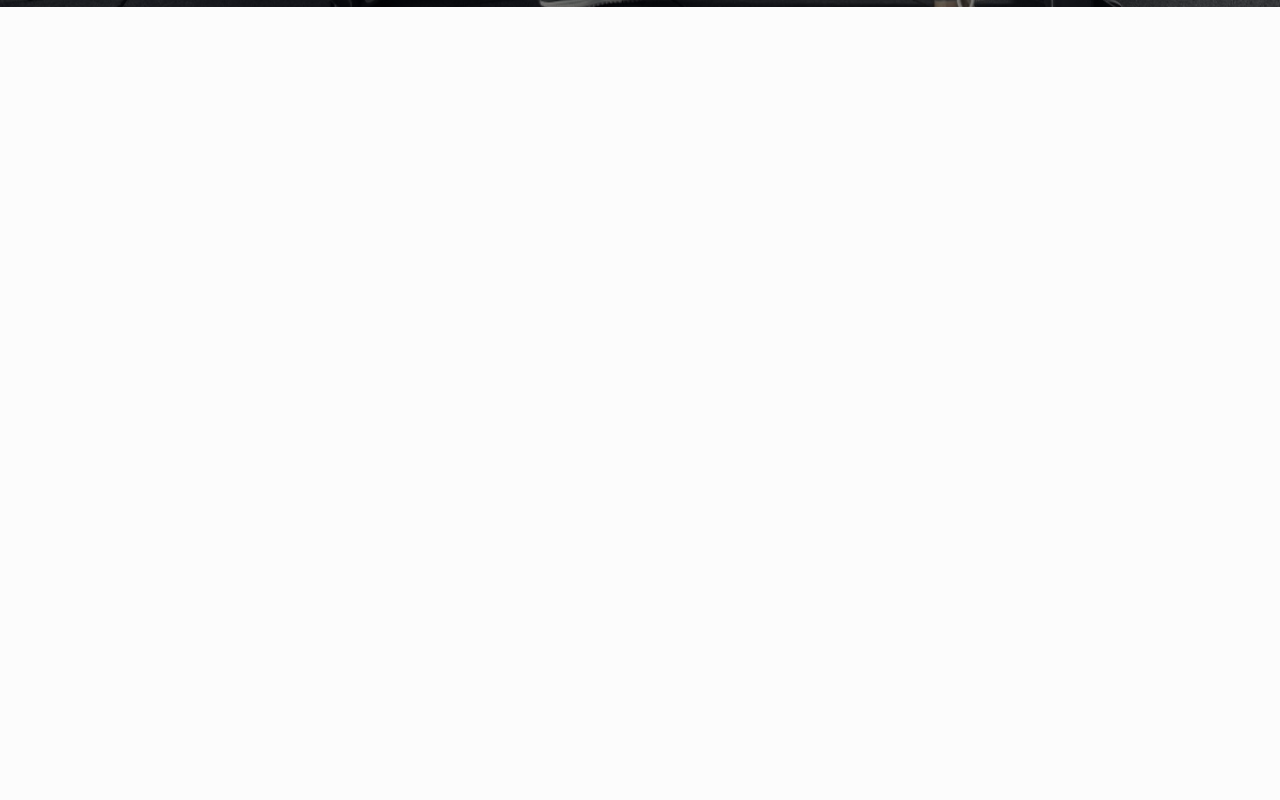
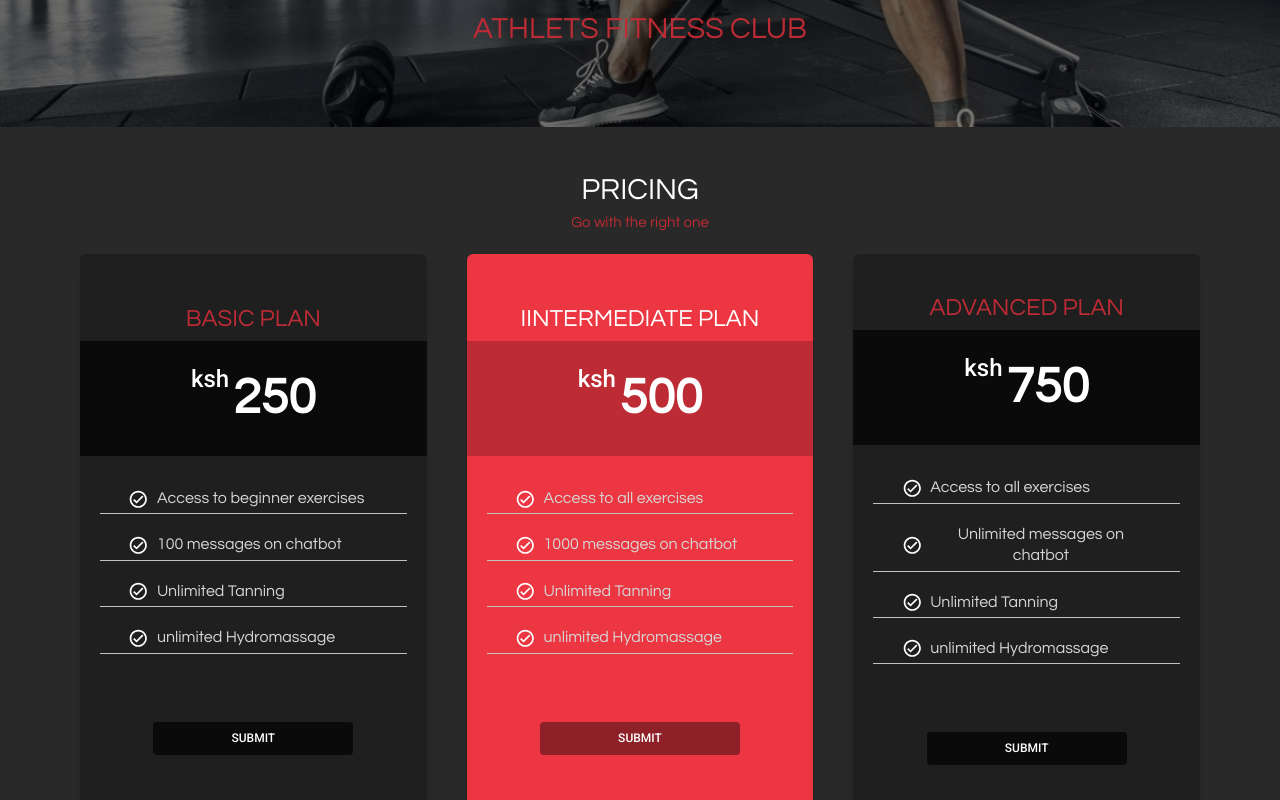
Before and after one commit to rightson1/Adrian, a Next.js app: page / in a window 1280 px wide. Shown: the part 1600-2400 px from the top of the page. Before the commit the page ends 1607 px from the top, so only its background shows below. Built offline with nearby package versions, Linux system fonts and the light colour scheme; no server answers; a web font is replaced by a local one.

Commit message:
create 3 files and update 3 files

```diff
--- /dev/null
+++ b/components/Contact.jsx
@@ -0,0 +1,51 @@
+import React from "react";
+import { useGlobalProvider } from "../utils/themeContext";
+import { Box, Grid, Typography, Button } from "@mui/material";
+
+const Contact = () => {
+    const { colors } = useGlobalProvider()
+    return <Box bgcolor={colors.black[600]} className="pt-10 pb-[100px] px-10">
+        <Grid container spacing={5}>
+            <Grid item xs={12} md={6} className="flex flex-col  gap-6">
+                <Typography color={"white"} variant="h3" fontFamily="Questrial" className="">
+                    KEEP IN TOUCH
+                </Typography>
+                <div className="flex flex-col gap-2">
+                    <Typography color={"white"} variant="h5" fontFamily="Questrial" className=" ">
+                        Name
+                    </Typography>
+                    <input type="text" id="name" className=" p-2 outline-none w-full " />
+                </div>
+                <div className="flex flex-col gap-2">
+                    <Typography color={"white"} variant="h5" fontFamily="Questrial" className=" ">
+                        Email
+                    </Typography>
+                    <input type="text" id="name" className=" p-2 outline-none w-full " />
+                </div>
+                <div className="flex flex-col gap-2">
+                    <Typography color={"white"} variant="h5" fontFamily="Questrial" className=" ">
+                        Message
+                    </Typography>
+                    <textarea type="text" id="name" className=" p-2 outline-none w-full   h-[100px]" />
+                </div>
+                <Button className="text-white py-2 px-5 hover:bg-transparent mt-6 w-[120px]" sx={{
+                    bgcolor: colors.red[500] + "!important",
+                    border: "2px solid " + colors.red[600] + "!important",
+                    "&:hover": {
+                        bgcolor: "transparent" + "!important",
+                        color: colors.red[600] + "!important",
+                    }
+                }}>
+                    Submit
+                </Button>
+            </Grid>
+            <Grid item xs={12} md={6} className="">
+                <Box className="h-[450px]">
+                    <iframe width="100%" height="100%" id="gmap_canvas" src="https://maps.google.com/maps?q=riara university&t=&z=13&ie=UTF8&iwloc=&output=embed" frameborder="0" scrolling="no" marginheight="0" marginwidth="0"></iframe>
+                </Box>
+            </Grid>
+        </Grid>
+    </Box>;
+};
+
+export default Contact;
--- a/components/Hero.jsx
+++ b/components/Hero.jsx
@@ -22,10 +22,10 @@ const Hero = () => {
         <Typography color={colors.red[600]} fontFamily="Questrial" className="text-[30px]  font-[400]">
             ATHLETS FITNESS CLUB
         </Typography>
-        <Typography color={"white"} variant="h1" className="font-[900] text-[70px]">
+        <Typography color={"white"} variant="h1" className="font-[900] text-[50px] md:text-[70px]">
             TRAIN THE
         </Typography>
-        <Typography color={"white"} variant="h3" className="font-[300] my-1 text-[50px]">
+        <Typography color={"white"} variant="h3" className="font-[300] my-1 text-[30px] md:text-[50px]">
             FIGHTER IN YOU
         </Typography>
 
--- /dev/null
+++ b/components/Motivation.jsx
@@ -0,0 +1,34 @@
+import React from "react";
+import { Box, Button, Typography } from "@mui/material";
+import { useGlobalProvider } from "../utils/themeContext"
+import { useAuth } from "../utils/authContext";
+import Link from "next/link";
+const Motivation = () => {
+    const { colors } = useGlobalProvider();
+    return <Box className="w-screen h-[80vh] gap-2 text-white flex justify-center items-center flex-col -mt-[100px] px-20"
+
+        sx={{
+            display: 'inline-block',
+            backgroundImage: 'linear-gradient(rgba(0, 0, 0, 0.5), rgba(0, 0, 0, 0.5)), url("./pull.jpg")',
+            backgroundSize: 'cover',
+            backgroundRepeat: 'no-repeat',
+            backgroundPosition: 'center',
+        }}
+    > <div className="flex flex-col self-center md:self-end  w-[600px] items-end">
+            <Typography color={"white"} variant="h3" className="font-[800] my-1 text-[30px] md:text-[50px] text-right">
+                GET OUT OF YOUR
+            </Typography>
+
+            <Typography color={colors.red[500]} variant="h1" className="font-[900] text-[50px] md:text-[70px] text-right">
+                COMFORT ZONE
+            </Typography>
+
+            <Typography color={colors.black[100]} variant="body1" fontFamily="Questrial" className="my-1 text-right w-1/2">
+                Get started on your fitness journey today and become the best version of yourself!
+            </Typography>
+        </div>
+
+    </Box>;
+};
+
+export default Motivation;
--- /dev/null
+++ b/components/Pricing.jsx
@@ -0,0 +1,89 @@
+import React from "react";
+import { useGlobalProvider } from "../utils/themeContext";
+import { Box, Button, Divider, Grid, Typography } from "@mui/material";
+import CheckCircleOutlinedIcon from '@mui/icons-material/CheckCircleOutlined';
+
+const Pricing = () => {
+    const { colors } = useGlobalProvider()
+
+    const Card = ({ list, title, price, middle }) => {
+        return <Grid item xs={12} md={4} >
+            <Box bgcolor={middle ? colors.red[500] : colors.black[700]} className="w-full h-full py-10 rounded-md flex flex-col justify-center gap-2 shadow-lg"
+            >
+
+                <Typography variant="h3" color={middle ? "white" : colors.red[600]} fontFamily="Questrial" className="font-[400] text-center">
+                    {title}
+                </Typography>
+                <Box bgcolor={middle ? colors.red[600] : colors.black[900]} className="flex justify-center items-center flex-col p-5">
+                    <Box className="flex items-start text-white gap-1">
+                        <span className="text-[24px] font-[500] ">ksh</span>
+                        <Typography fontFamily="Questrial" className="font-[600] text-[40px] md:text-[50px]">
+                            {price}
+                        </Typography>
+                    </Box>
+                </Box>
+                <Box className="flex justify-center items-center flex-col p-5 gap-4">
+                    {
+                        list.map((item, index) => {
+                            return <Box key={index} className="w-full flex flex-col justify-center items-center">
+                                <Box className="flex items-center justify-start gap-2  text-white  w-[250px]">
+                                    <CheckCircleOutlinedIcon />
+                                    <Typography color={colors.black[100]} variant="h5" fontFamily="Questrial" className="my-1 text-center">
+                                        {item}
+                                    </Typography>
+                                </Box>
+                                <Box bgcolor={colors.grey[800]} className="w-full h-[1px] "></Box>
+                            </Box>
+                        })
+
+
+                    }
+
+                </Box>
+                <Button className="w-[200px] self-center text-white mb-20 mt-10"
+                    sx={{
+                        bgcolor: (middle ? colors.red[700] : colors.black[900]) + "!important",
+                    }}>
+                    Submit
+                </Button>
+            </Box>
+
+        </Grid>
+
+    }
+
+    return <Box bgcolor={colors.black[600]} className="flex justify-center items-center flex-col p-5 py-10 px-5 md:px-20  pb-[100px]" >
+        <Typography color={'white'} fontFamily="Questrial" className="text-[30px]  font-[400]">
+            PRICING
+        </Typography>
+        <Typography color={colors.red[600]} fontFamily="Questrial" className="text-[15px]  font-[400]">
+            Go with the right one
+        </Typography>
+        <Grid container spacing={5} className="py-5">
+            <Card {...{ list: list1, title: "BASIC PLAN", price: "250" }} />
+            <Card {...{ list: list2, title: "IINTERMEDIATE PLAN", price: "500", middle: true }} />
+            <Card {...{ list: list3, title: "ADVANCED PLAN", price: "750" }} />
+
+
+        </Grid>;
+    </Box>
+};
+const list1 = [
+    "Access to beginner exercises",
+    "100 messages on chatbot",
+    "Unlimited Tanning",
+    "unlimited Hydromassage",
+]
+const list2 = [
+    "Access to all exercises", ,
+    "1000 messages on chatbot",
+    "Unlimited Tanning",
+    "unlimited Hydromassage",
+]
+const list3 = [
+    "Access to all exercises", ,
+    "Unlimited messages on chatbot",
+    "Unlimited Tanning",
+    "unlimited Hydromassage",
+]
+export default Pricing;
--- a/components/Process.jsx
+++ b/components/Process.jsx
@@ -26,7 +26,7 @@ const Process = () => {
             </Box>
         </Grid>
     }
-    return <Box className="pt-10 pb-[80px] flex flex-col justify-center items-center " sx={{
+    return <Box className="pt-10 pb-[200px] flex flex-col justify-center items-center " sx={{
         bgcolor: colors.black[600] + "!important",
     }}>
         <Typography color={"white"} variant="h1" fontFamily="Questrial" className=" ">
--- a/pages/index.jsx
+++ b/pages/index.jsx
@@ -4,6 +4,9 @@ import { useGlobalProvider } from "../utils/themeContext";
 import Hero from "../components/Hero";
 import Process from "../components/Process";
 import Testimanials from "../components/Testimanials";
+import Pricing from "../components/Pricing";
+import Motivation from "../components/Motivation";
+import Contact from "../components/Contact";
 
 const Index = () => {
   const { colors } = useGlobalProvider();
@@ -12,6 +15,9 @@ const Index = () => {
       <Hero />
       <Process />
       <Testimanials />
+      <Pricing />
+      <Motivation />
+      <Contact />
     </Box>
   )
 
```
